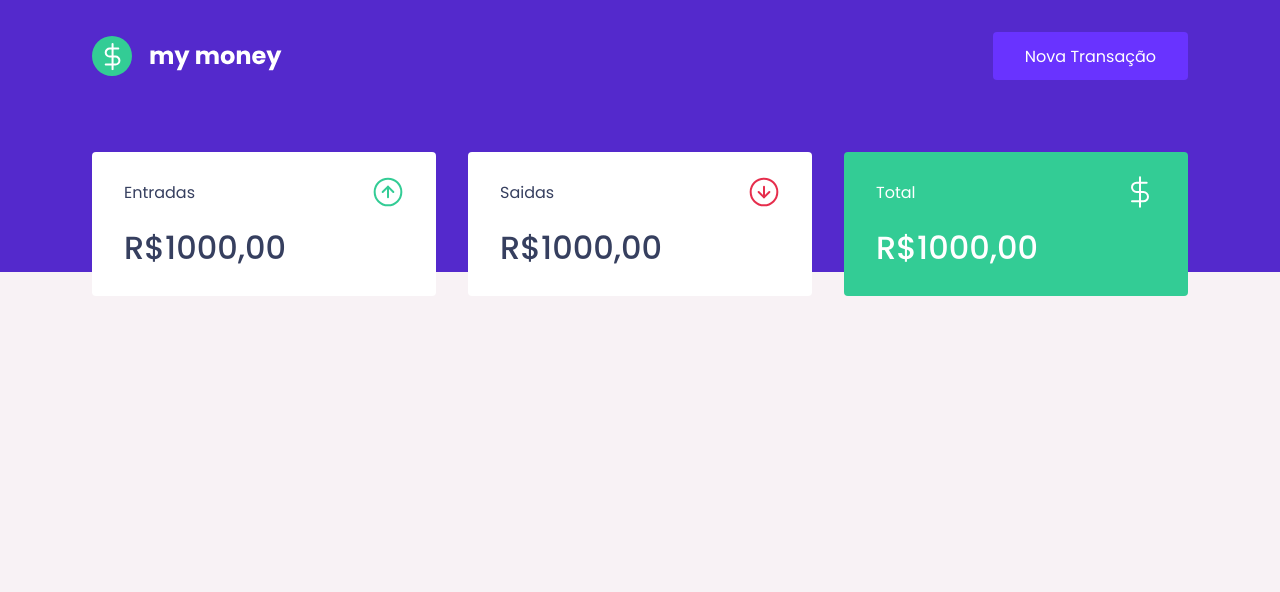
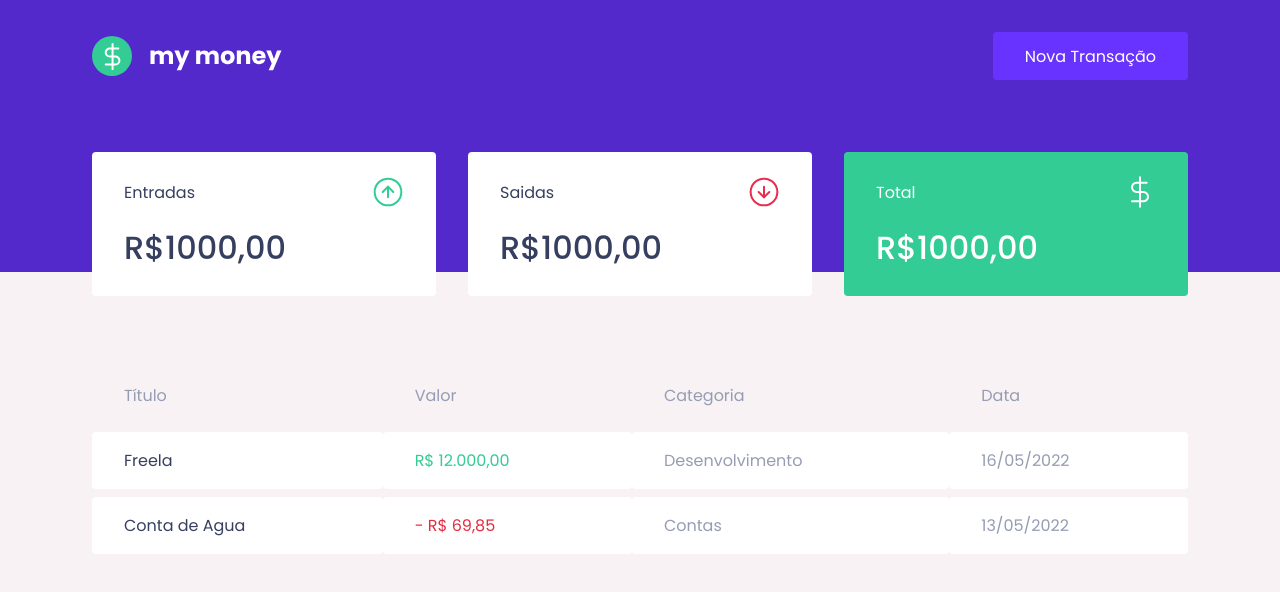
Before and after one commit to mariosantosdev/my-money, a React (Create React App) app: page / in a window 1280 px wide. Shown: the top 592 px of the page. Built offline with nearby package versions, Linux system fonts and the light colour scheme.

Commit message:
create transactions table component

```diff
--- a/src/components/Dashboard/index.tsx
+++ b/src/components/Dashboard/index.tsx
@@ -1,12 +1,14 @@
 import React from "react";
 
 import { Summarry } from "../Summary";
+import { TransactionsTable } from "../TransactionsTable";
 import { Container } from "./styles";
 
 export function Dashboard() {
   return (
     <Container>
       <Summarry />
+      <TransactionsTable />
     </Container>
   );
 }
--- /dev/null
+++ b/src/components/TransactionsTable/index.tsx
@@ -0,0 +1,34 @@
+import React from "react";
+
+import { Container } from "./styles";
+
+export function TransactionsTable() {
+  return (
+    <Container>
+      <table>
+        <thead>
+          <tr>
+            <th>Título</th>
+            <th>Valor</th>
+            <th>Categoria</th>
+            <th>Data</th>
+          </tr>
+        </thead>
+        <tbody>
+          <tr>
+            <td>Freela</td>
+            <td className="deposit">R$ 12.000,00</td>
+            <td>Desenvolvimento</td>
+            <td>16/05/2022</td>
+          </tr>
+          <tr>
+            <td>Conta de Agua</td>
+            <td className="withdraw">- R$ 69,85</td>
+            <td>Contas</td>
+            <td>13/05/2022</td>
+          </tr>
+        </tbody>
+      </table>
+    </Container>
+  );
+}
--- /dev/null
+++ b/src/components/TransactionsTable/styles.ts
@@ -0,0 +1,39 @@
+import styled from "styled-components";
+
+export const Container = styled.div`
+  max-width: 1128px;
+  margin: 4rem auto;
+
+  table {
+    width: 100%;
+    border-spacing: 0 0.5rem;
+
+    th {
+      color: var(--text-body);
+      font-weight: 400;
+      padding: 1rem 2rem;
+      text-align: left;
+      line-height: 1.5rem;
+    }
+
+    td {
+      padding: 1rem 2rem;
+      border: 0;
+      background: var(--shape);
+      color: var(--text-body);
+      border-radius: 0.25rem;
+
+      &:first-child {
+        color: var(--text-title);
+      }
+
+      &.deposit {
+        color: var(--green);
+      }
+
+      &.withdraw {
+        color: var(--red);
+      }
+    }
+  }
+`;
```
